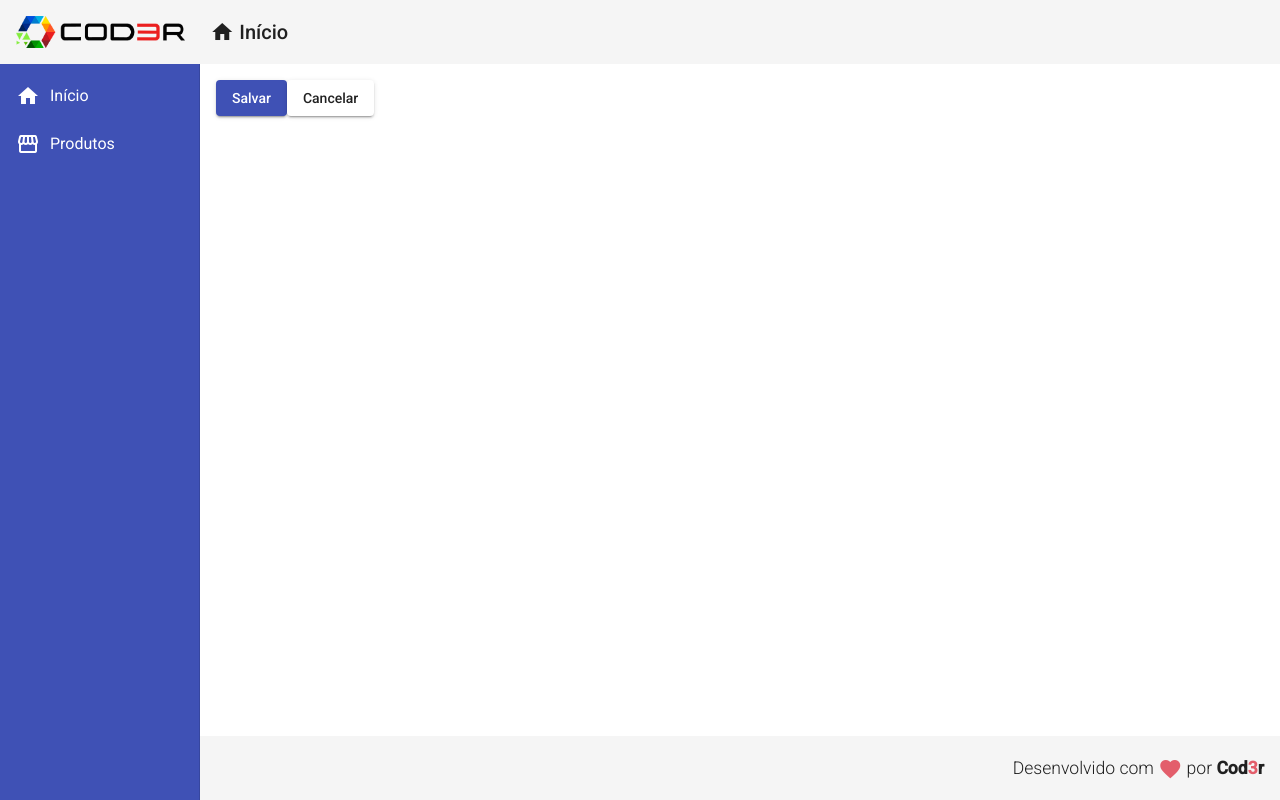
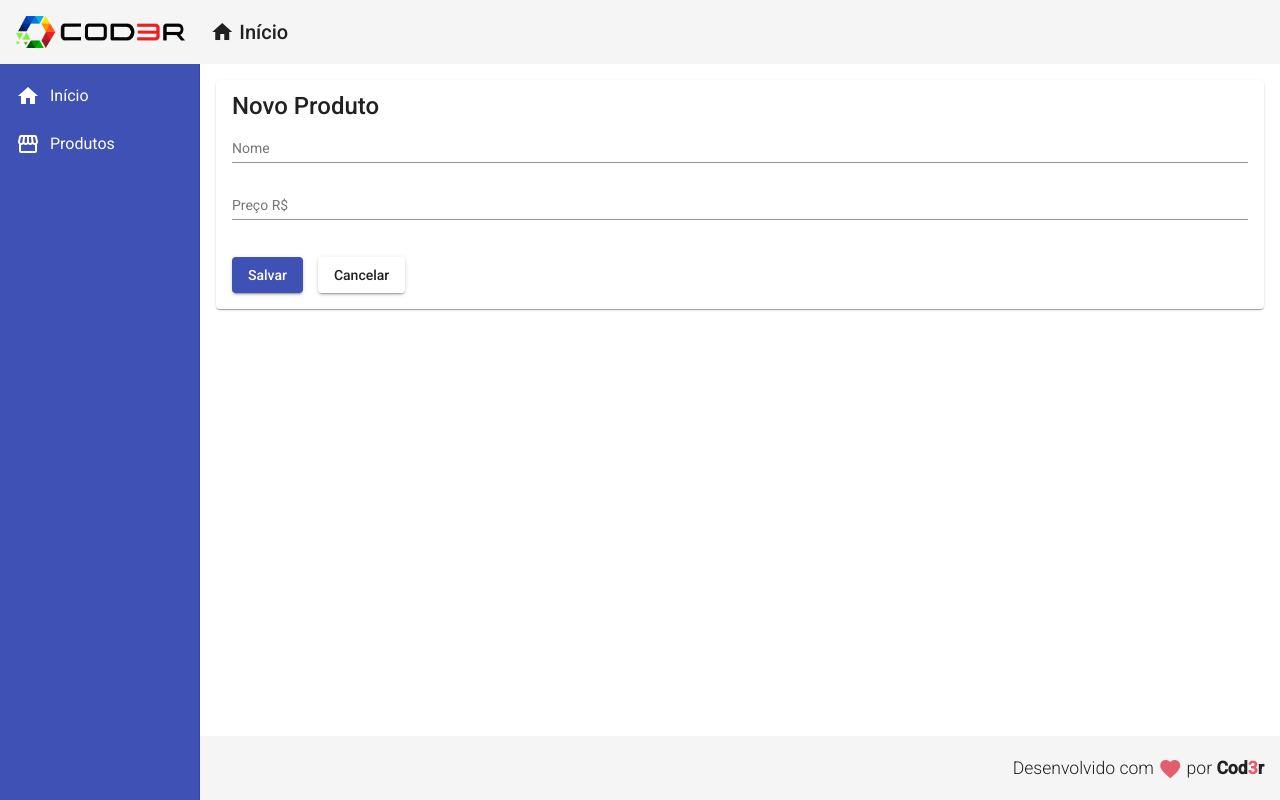
Before and after one commit to russo97/Angular9Crud, an Angular app in the folder frontend/: page /products/create in a window 1280 px wide. Built offline with nearby package versions, Linux system fonts and the light colour scheme.

Commit message:
feat: cadastro de produtos no banco em funcionamento

```diff
--- a/frontend/src/app/components/product/product-create/product-create.component.css
+++ b/frontend/src/app/components/product/product-create/product-create.component.css
@@ -0,0 +1,8 @@
+form {
+    display: flex;
+    flex-direction: column;
+}
+
+button {
+    margin: 20px 15px 0 0;
+}
--- a/frontend/src/app/components/product/product-create/product-create.component.html
+++ b/frontend/src/app/components/product/product-create/product-create.component.html
@@ -1,3 +1,15 @@
+<mat-card>
+    <mat-card-title>Novo Produto</mat-card-title>
+    <form>
+        <mat-form-field>
+            <input matInput placeholder="Nome" [(ngModel)]="product.name" name="name">
+        </mat-form-field>
+
+        <mat-form-field>
+            <input matInput placeholder="Preço R$" [(ngModel)]="product.price" name="price">
+        </mat-form-field>
+    </form>
+
     <button (click)="createProduct()" color="primary" mat-raised-button>
         Salvar
     </button>
@@ -5,3 +17,4 @@
     <button (click)="cancel()" mat-raised-button>
         Cancelar
     </button>
+</mat-card>
```
Also changed, not shown: frontend/src/app/app.module.ts (+7 -0 lines). Lines whose indentation alone changed are shown as unchanged.
